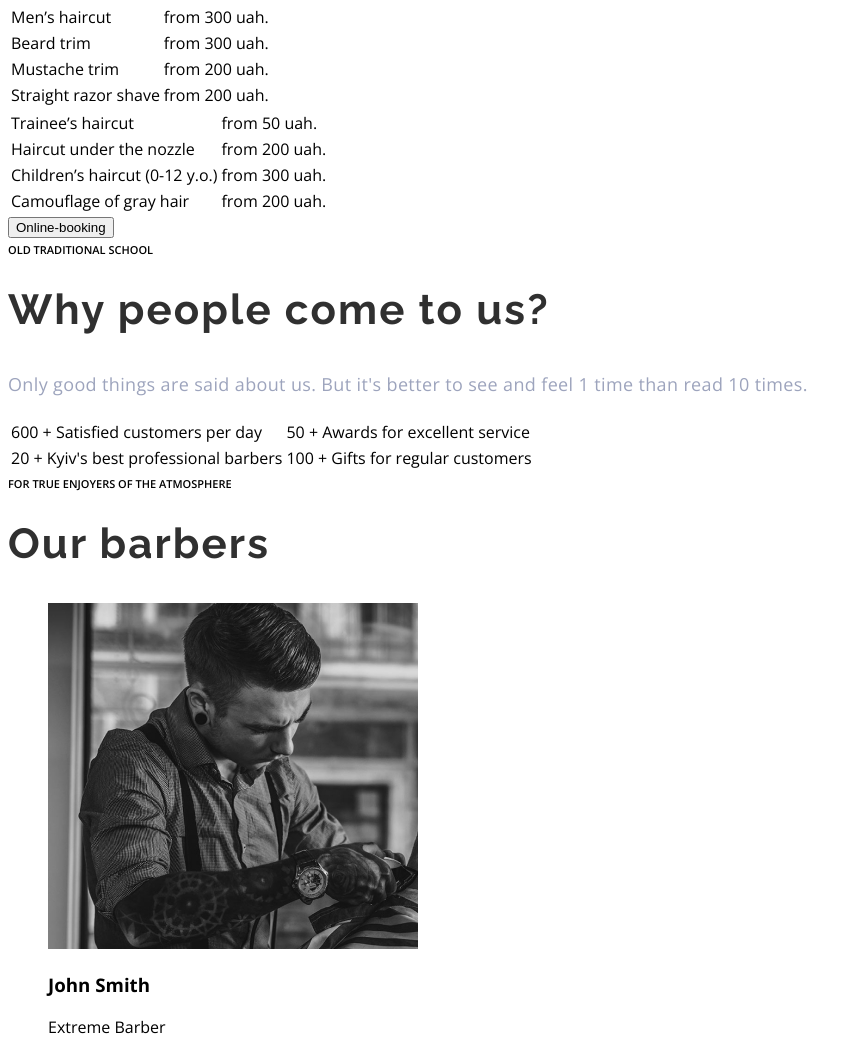
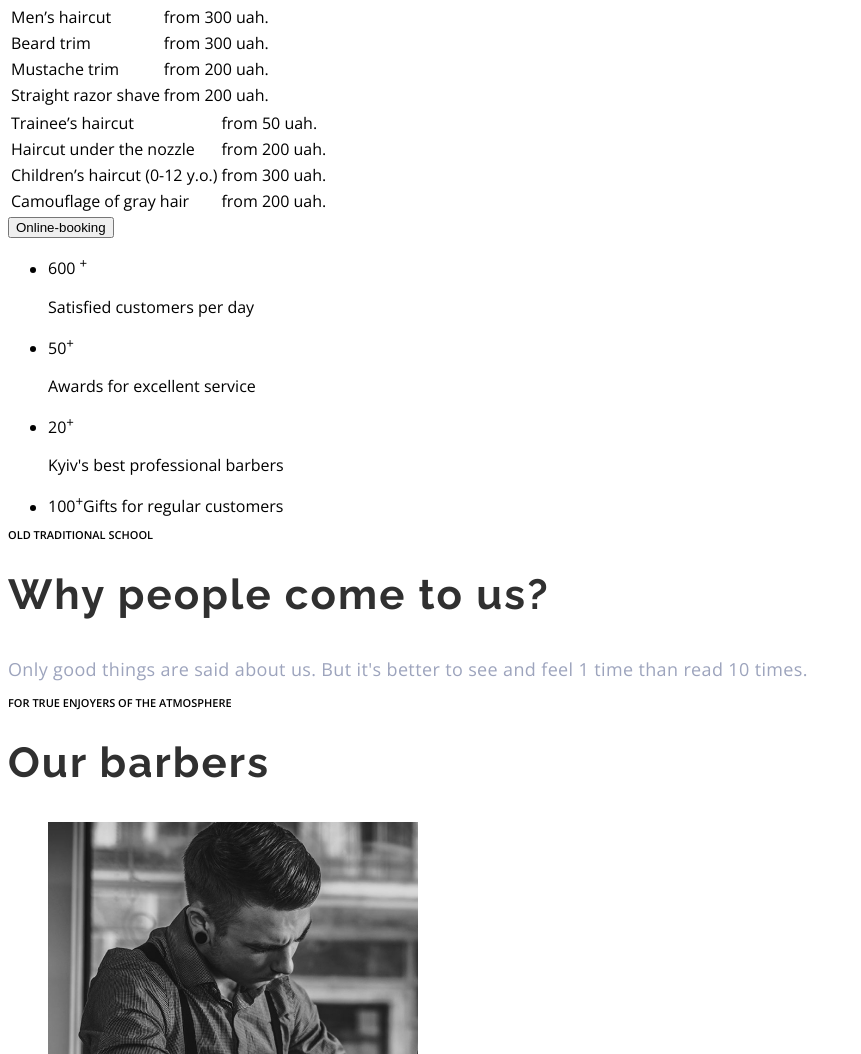
Before and after one commit to luzhnyak/barbershop, a plain HTML site: page index.html in a window 1280 px wide. Shown: the part 1940-2994 px from the top of the page, without its empty margins (0-861 px from the left). Drawn offline with nearby package versions, Linux system fonts and the light colour scheme.

Commit message:
Update maket

```diff
--- a/css/styles.css
+++ b/css/styles.css
@@ -1,16 +1,15 @@
-:root{
-    --accent-color:#FF6C00;
+:root {
+  --accent-color: #ff6c00;
 }
 
-
-body{
+body {
   font-family: 'Open Sans', sans-serif;
 }
-.list{
+.list {
   list-style: none;
 }
 
-.link{
+.link {
   text-decoration: none;
 }
 /* ------------------------------- COMPONENTS -----------------------------*/
@@ -27,7 +26,6 @@ body{
   cursor: pointer;
   /* color: #FFFFFF; */
 }
-
 
 .modal-btn:hover,
 .modal-btn:focus {
@@ -54,10 +52,9 @@ body{
   font-size: 11px;
   line-height: 1.36px;
   text-transform: uppercase;
-
 }
 
-.suptitle-theme-dark{
+.suptitle-theme-dark {
   color: rgba(157, 164, 189, 0.6);
 }
 .suptitle-theme-light {
@@ -70,10 +67,10 @@ body{
   line-height: 1.67;
   letter-spacing: 0.02em;
 
-    color: #9DA4BD;
+  color: #9da4bd;
 }
 
-.section-title{
+.section-title {
   font-family: 'Raleway';
   font-weight: 700;
   font-size: 42px;
@@ -86,7 +83,7 @@ body{
 
 /* ------------------------------- HEADER -----------------------------*/
 
-.menu-link{
+.menu-link {
   font-weight: 600;
   font-size: 12px;
   line-height: 1.33;
@@ -96,11 +93,11 @@ body{
 }
 
 .menu-link:hover,
-.menu-link:focus{
+.menu-link:focus {
   color: var(--accent-color);
 }
 
-.contact-phone{
+.contact-phone {
   font-weight: 600;
   font-size: 12px;
   line-height: 1.33;
@@ -110,7 +107,7 @@ body{
 }
 
 .contact-phone:hover,
-.contact-phone:focus{
+.contact-phone:focus {
   color: var(--accent-color);
 }
 
@@ -118,7 +115,7 @@ body{
 
 /* ------------------------------- /HERO -----------------------------*/
 
-.main-title{
+.main-title {
   font-family: 'Raleway', sans-serif;
   font-weight: 700;
   font-size: 72px;
--- a/index.html
+++ b/index.html
@@ -111,6 +111,7 @@
       <section id="price">
         <p class="suptitle">Spend your time with the best masters</p>
         <h2 class="section-title">Services and prices</h2>
+
         <table>
           <tr>
             <td>Men’s haircut</td>
@@ -152,22 +153,31 @@
       </section>
       <!-- Benefits section -->
       <section>
+        <ul>
+          <li>
+            <p>600 <sup>+</sup></p>
+            <p>Satisfied customers per day</p>
+          </li>
+          <li>
+            <p>50<sup>+</sup></p>
+            <p>Awards for excellent service</p>
+          </li>
+          <li>
+            <p>20<sup>+</sup></p>
+            <p>Kyiv's best professional barbers</p>
+          </li>
+          <li>
+            <p>100<sup>+</sup>Gifts for regular customers</p>
+            <p></p>
+          </li>
+        </ul>
+
         <p class="suptitle">Old traditional school</p>
         <h2 class="section-title">Why people come to us?</h2>
         <p class="section-description">
           Only good things are said about us. But it's better to see and feel 1 time than read 10
           times.
         </p>
-        <table>
-          <tr>
-            <td>600 + Satisfied customers per day</td>
-            <td>50 + Awards for excellent service</td>
-          </tr>
-          <tr>
-            <td>20 + Kyiv's best professional barbers</td>
-            <td>100 + Gifts for regular customers</td>
-          </tr>
-        </table>
       </section>
       <!-- Team section -->
       <section id="team">
```
Lines whose indentation alone changed are shown as unchanged.
